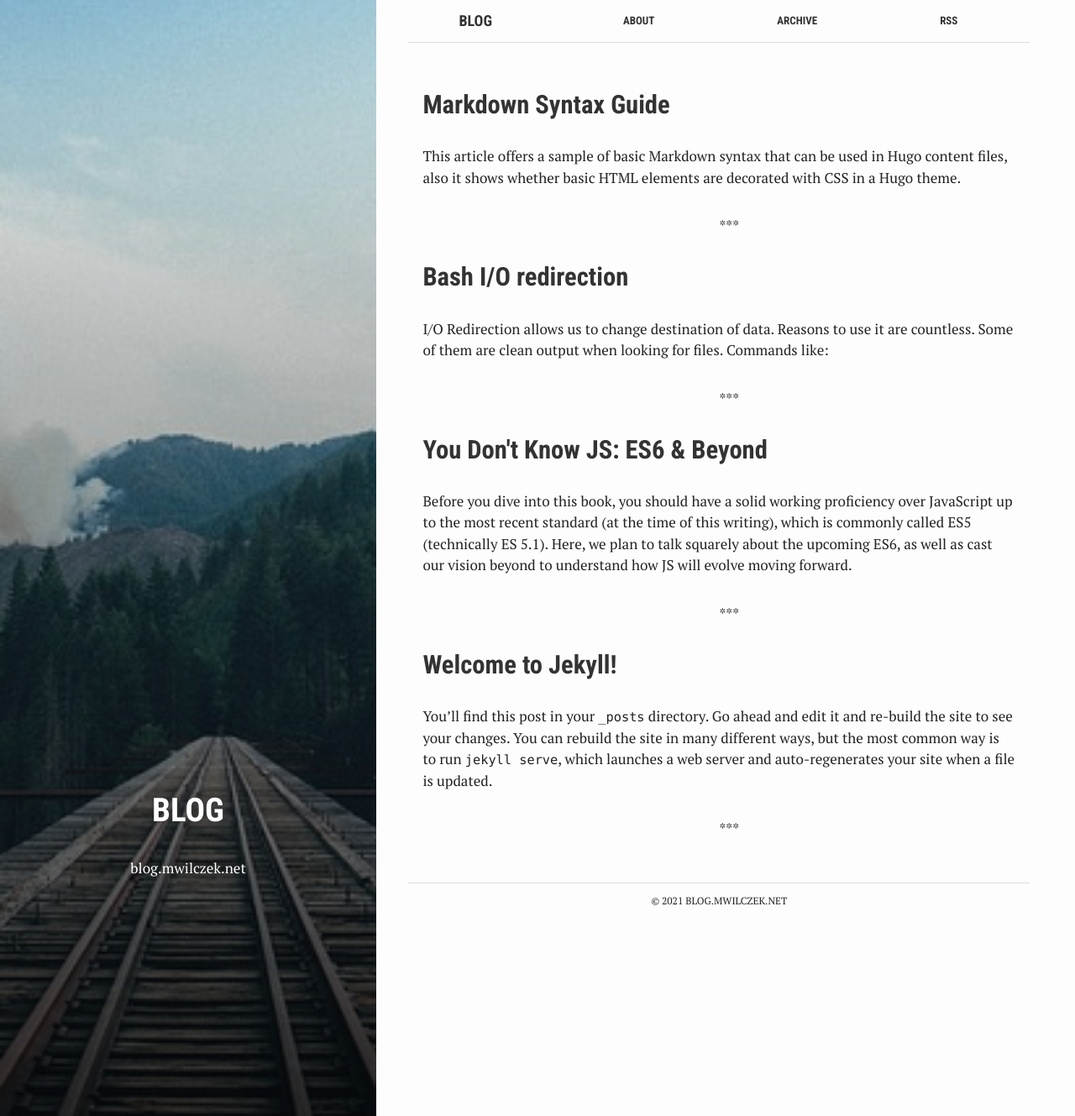
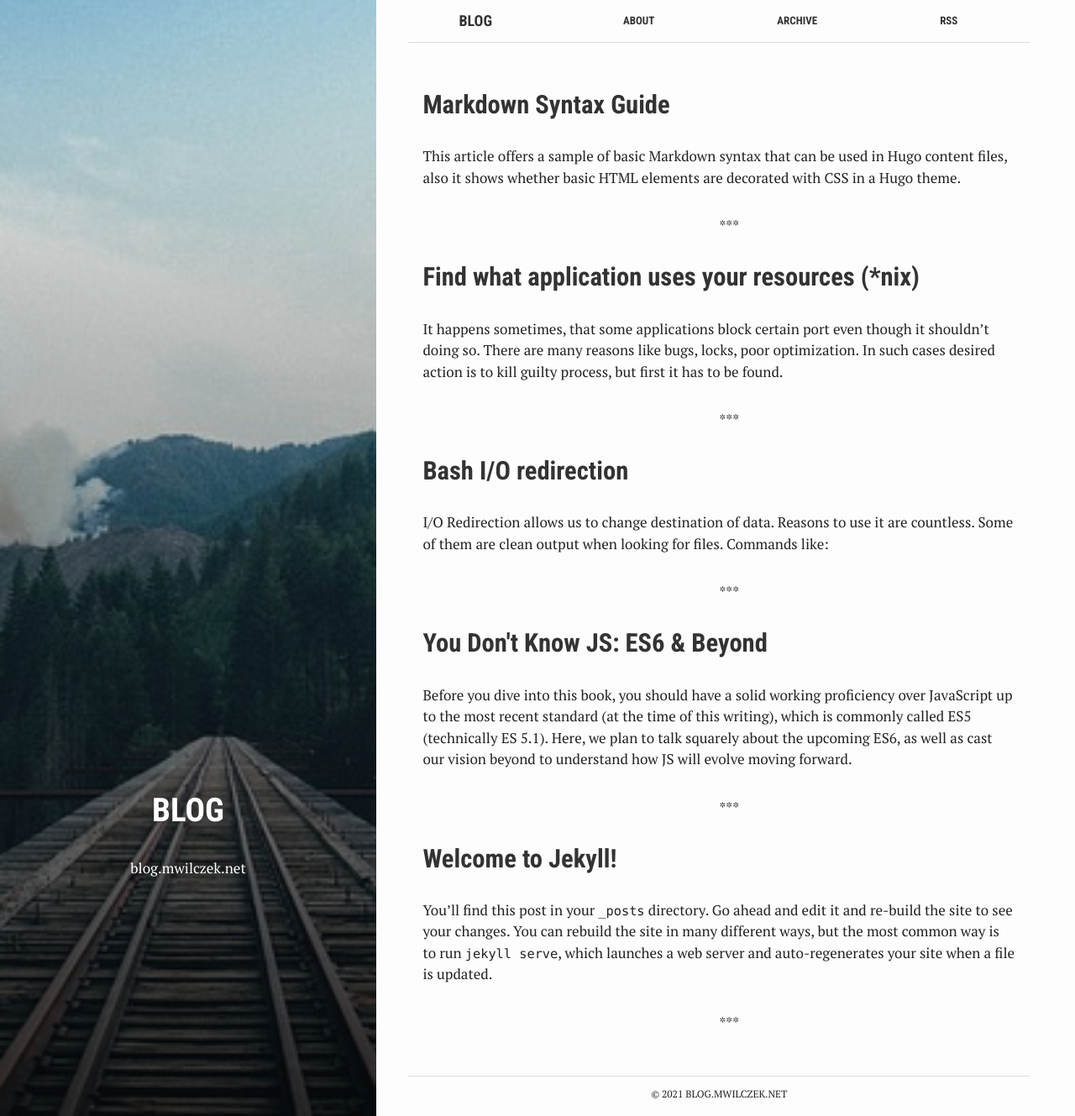
Before and after one commit to mwilczek-net/blog.mwilczek.net, a Jekyll site: the page built from index.html, in a window 1280 px wide and 1329 px high. Shown: the whole window at 84% size. Built offline with Jekyll 4.4.1, drawn with Linux system fonts in a browser that asks for light colours.

Commit message:
lsof post

````diff
--- a/_layouts/post.html
+++ b/_layouts/post.html
@@ -25,8 +25,9 @@ layout: default
     {{ content }}
 
     {% if page.references %}
+      <hr>
       <div class="post-more">
-        <h2>References</h2>
+        <h2>More:</h2>
 
         {% for r in page.references %}
             <cite style="display: block">
@@ -38,6 +39,7 @@ layout: default
             </cite>
         {% endfor %}
       </div>
+      </hr>
     {% endif %}
 
     <div class="post-links">
--- /dev/null
+++ b/_posts/2016-12-14-find-what-application-uses-your-resources-nix.md
@@ -0,0 +1,38 @@
+---
+bg_credential: <a href="https://unsplash.com/@steve_j?utm_source=unsplash&utm_medium=referral&utm_content=creditCopyText">Steve Johnson</a> on <a href="https://unsplash.com/s/photos/bin?utm_source=unsplash&utm_medium=referral&utm_content=creditCopyText">Unsplash</a>
+bg:            "steve-johnson-Kr8Tc8Rugdk-unsplash.jpg"
+layout:        post
+title:         "Find what application uses your resources (*nix)"
+crawlertitle:  "Find what application uses your resources (*nix) - lsof"
+summary:       "lsof command"
+date:          2016-11-14
+categories:    posts
+tags:          ['bash', 'kill', 'lsof', 'ports']
+author:        "mwilczek.net"
+references:
+  "http://stackoverflow.com/a/3855359":
+  "https://www.macobserver.com/tmo/article/terminal-using-lsof-when-files-wont-delete":
+---
+
+It happens sometimes, that some applications block certain port even though it shouldn’t doing so. There are many reasons like bugs, locks, poor optimization. In such cases desired action is to kill guilty process, but first it has to be found.
+
+The same story applies to case when it’s impossible to delete file or remove device.
+
+```bash
+# Find process that uses certain port.
+lsof -i tcp:3000
+
+# Find process that uses file / disk / device / etc.
+lsof [file]
+```
+
+Those commands give command name, pid, and other infos, but those two first are crucial. The easiest way from this point is to kill all processes.
+
+```bash
+lsof -i tcp:8000 | awk '{print $2;}' | tail -n +2 | xargs kill -kill
+
+#sometimes sudo may be needed
+lsof -i tcp:8000 | awk '{print $2;}' | tail -n +2 | xargs sudo kill -kill
+```
+
+Command tail help us skipping header.
````
Also changed, not shown: _posts/2016-11-14-bash-io-redirection.md (+9 -9 lines), assets/images/steve-johnson-Kr8Tc8Rugdk-unsplash.jpg (added).
